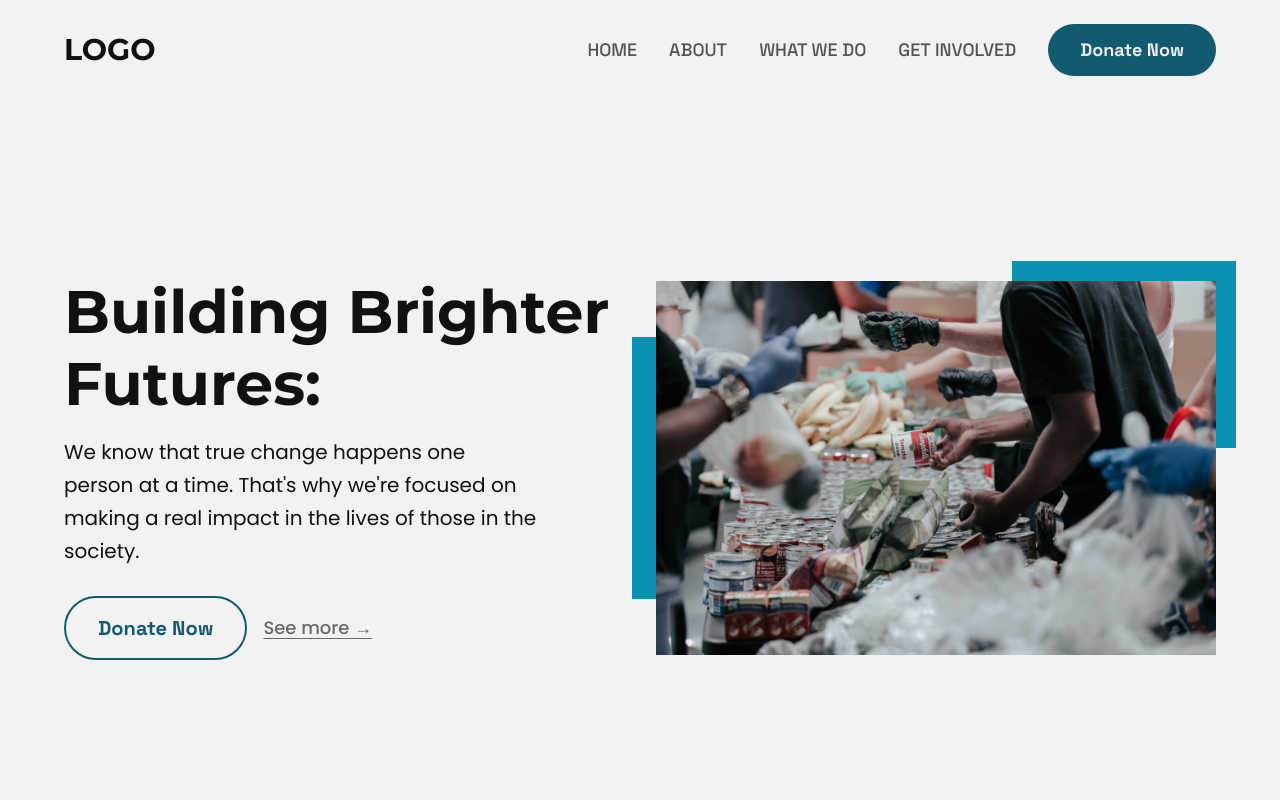
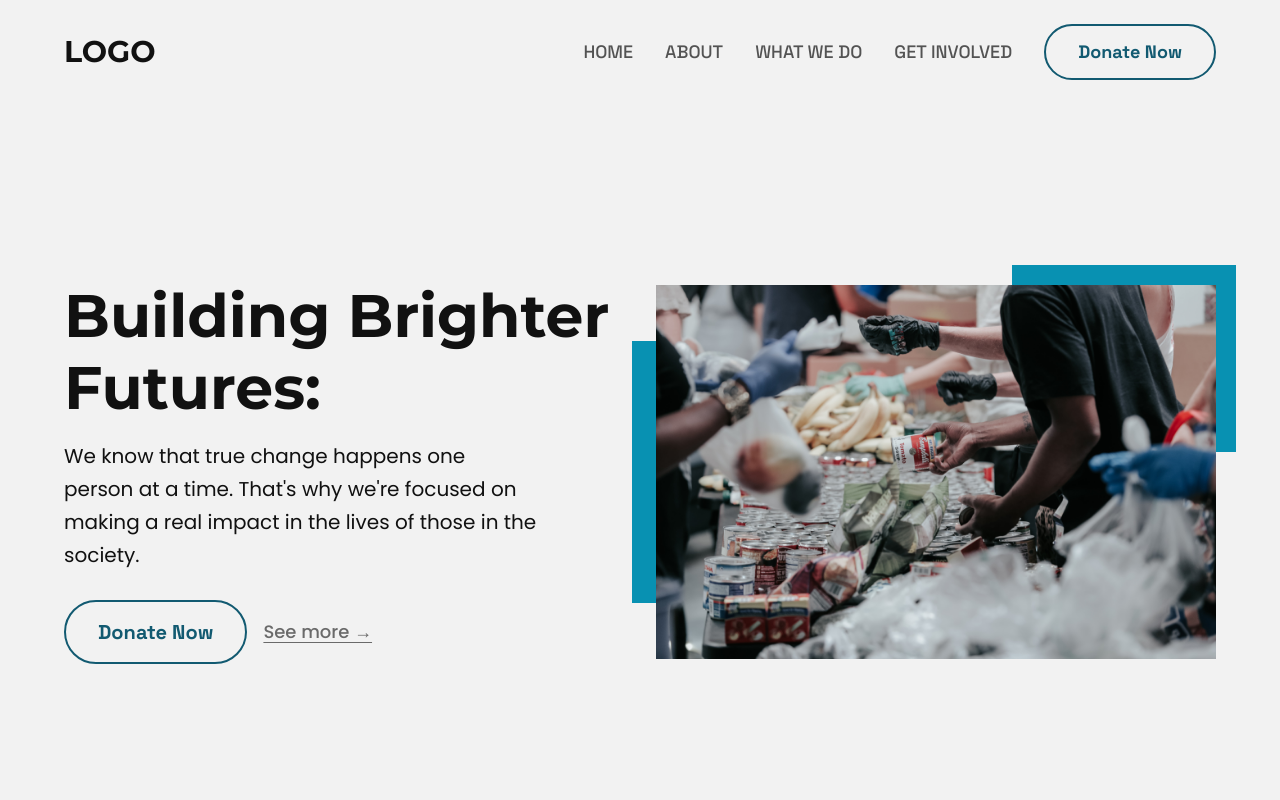
Before and after one commit to eniiku/songs_of_laughter, a React (Vite) app: page / in a window 1280 px wide. Shown: the top 800 px of the page. Built offline with nearby package versions, Linux system fonts and the light colour scheme.

Commit message:
feat(Navbar): add intraction to desktop button

```diff
--- a/src/App.tsx
+++ b/src/App.tsx
@@ -4,6 +4,7 @@ import packaging from './assets/packaging.jpg';
 import pack2 from './assets/pack2.jpg';
 import Navbar from './container/Navbar';
 import Contact from './container/Contact';
+import DonateBtn from './components/DonateBtn';
 
 const App = () => {
   return (
--- a/src/container/Navbar.tsx
+++ b/src/container/Navbar.tsx
@@ -1,4 +1,5 @@
 import * as React from 'react';
+import { motion } from 'framer-motion';
 
 const Navbar = () => {
   const navLinks = [
@@ -25,8 +26,6 @@ const Navbar = () => {
             {navLinks.map((navLink) => (
               <li key={navLink.text}>
                 <button>
-                  {/* TODO: set links to bold on hover and change font */}
-
                   <a
                     href={`#${navLink.link}`}
                     className='uppercase opacity-70 hover:opacity-100 hover:font-medium'
@@ -39,12 +38,19 @@ const Navbar = () => {
           </ul>
         </nav>
 
-        <button
-          className='py-3 px-8 bg-[#125A71] text-textWhite font-bold font-space text-lg
+        <motion.button
+          whileHover={{
+            scale: 1.1,
+            backgroundColor: '#125a71',
+            color: '#ececec',
+            marginLeft: '1rem',
+          }}
+          transition={{ duration: 0.3 }}
+          className='py-3 px-8 bg-transparent border-2 border-[#125A71] text-[#125a71] font-bold font-space text-lg
         rounded-full'
         >
           <a href='#donate'>Donate Now</a>
-        </button>
+        </motion.button>
       </div>
 
       {/* Mobile Navbar */}
```
